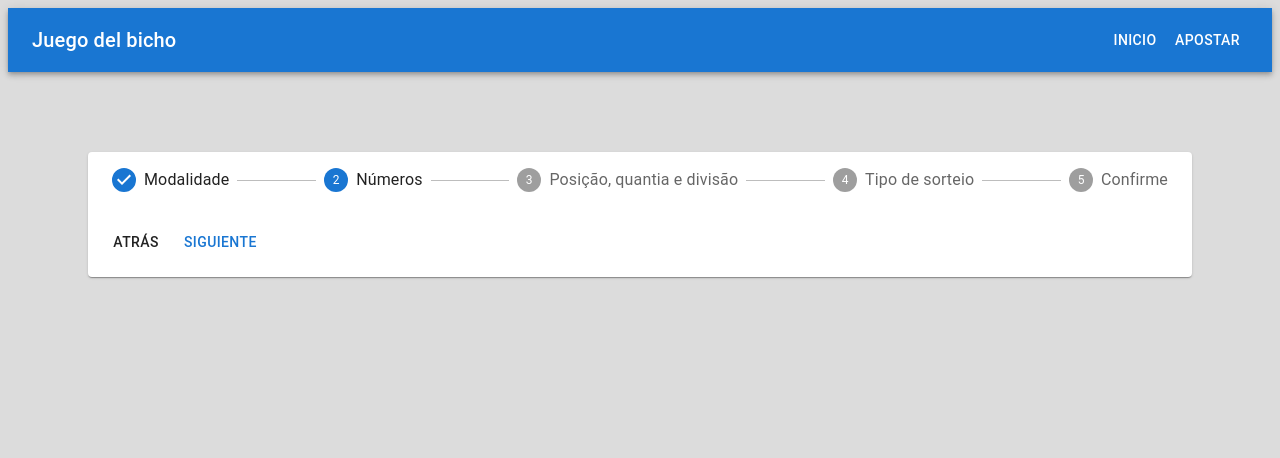
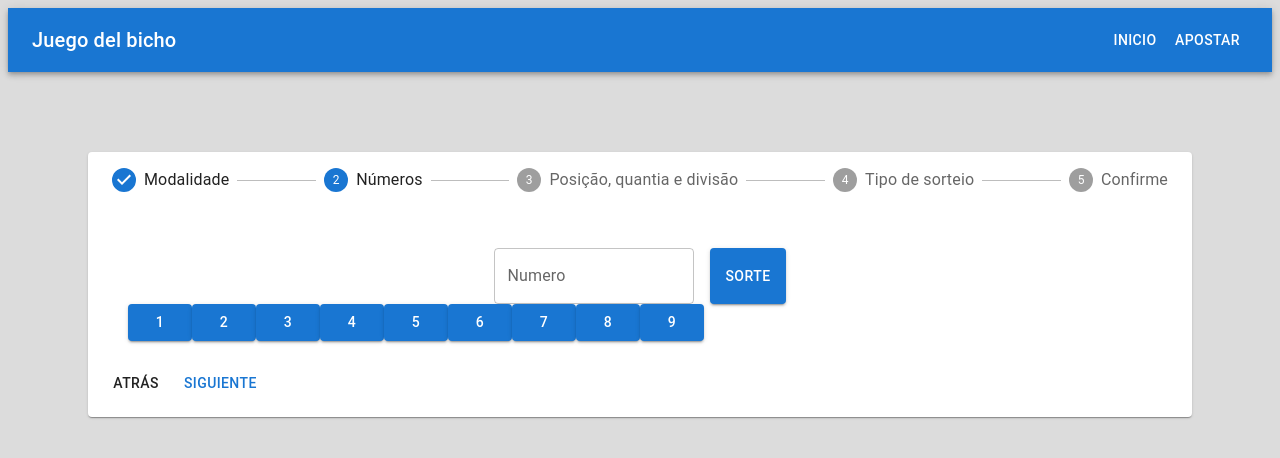
Before and after one commit to juankamiloc93/juego-bicho, a React (Vite) app: page /apostar in a window 1280 px wide. Both pictures are taken after a click on the button "SIGUIENTE". Shown: the top 458 px of the page. Built offline with nearby package versions, Linux system fonts and the light colour scheme.

Commit message:
feat step numeros

```diff
--- a/src/pages/Apostar/Index.jsx
+++ b/src/pages/Apostar/Index.jsx
@@ -12,6 +12,7 @@ import {
 } from "@mui/material";
 
 import Modalidade from "./steps/Modalidade";
+import Numeros from "./steps/Numeros";
 
 export default function(){
 
@@ -59,6 +60,7 @@ export default function(){
         <>
           <Container sx={{ mt: 2, mb: 1 }}>
             {activeStep===0 && <Modalidade/>}
+            {activeStep===1 && <Numeros/>}
           </Container>
           <Box sx={{ display: "flex", flexDirection: "row", pt: 2 }}>
             <Button
--- /dev/null
+++ b/src/pages/Apostar/steps/Numeros.jsx
@@ -0,0 +1,91 @@
+import {
+  Container,
+  Card,
+  Box,
+  Stepper,
+  Step,
+  StepLabel,
+  Button,
+  Typography,
+  TextField
+} from "@mui/material";
+
+export default function Numeros(){
+    return(<>
+            <Box
+                sx={{
+                    display: "flex",
+                    justifyContent: "center",
+                    gap: 2,
+                    pt: 5
+                }}
+            >
+                 <TextField
+                    type="number"
+                    label="Numero"
+                    variant="outlined"
+                    sx={{
+                        width: 200
+                    }}
+                />
+                <Button
+                    variant="contained"
+                >
+                   Sorte
+                </Button>
+            </Box>
+            <box>
+                <Button
+                    variant="contained"
+                >
+                   1
+                </Button>
+                <Button
+                    variant="contained"
+                >
+                   2
+                </Button>
+                <Button
+                    variant="contained"
+                >
+                   3
+                </Button>
+            </box>
+            <box>
+                     <Button
+                    variant="contained"
+                >
+                   4
+                </Button>
+                <Button
+                    variant="contained"
+                >
+                   5
+                </Button>
+                <Button
+                    variant="contained"
+                >
+                   6
+                </Button>
+            </box>
+                     <Button
+                    variant="contained"
+                >
+                   7
+                </Button>
+                <Button
+                    variant="contained"
+                >
+                   8
+                </Button>
+                <Button
+                    variant="contained"
+                >
+                   9
+                </Button>
+            <box>
+
+            </box>
+        </>
+    )
+}
```
